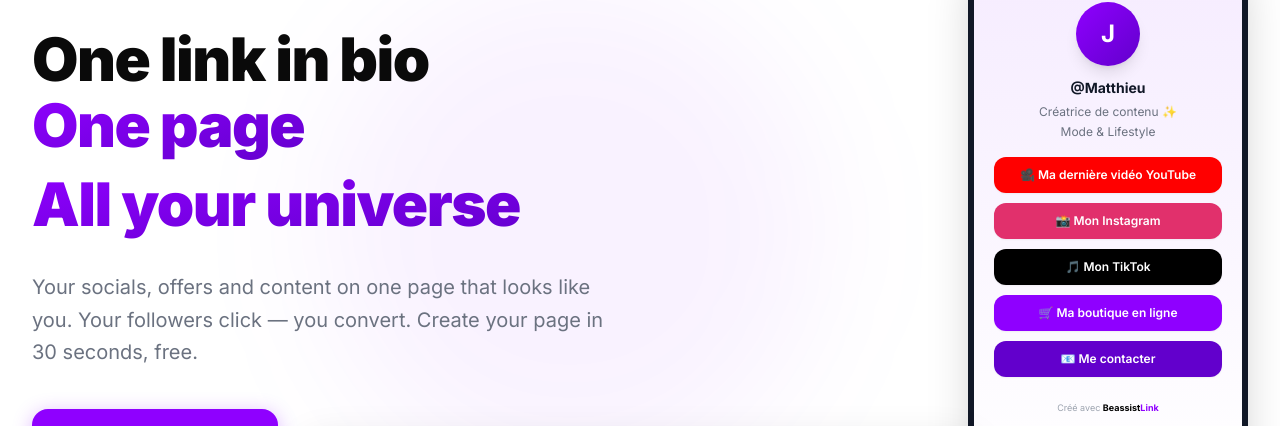
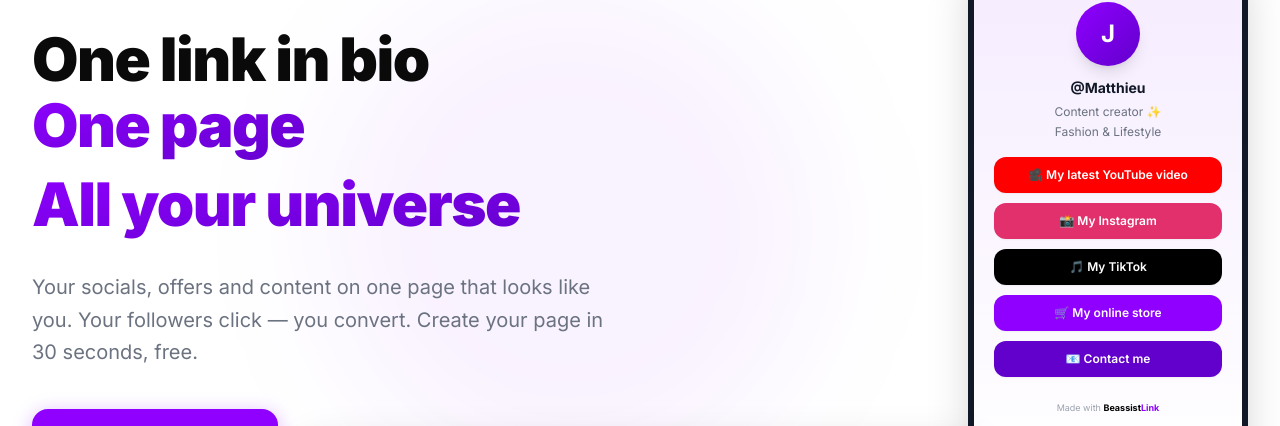
Before and after one commit to BDSproject/Beassist-Link.com, a Next.js app: page / in a window 1280 px wide. Shown: the part 220-646 px from the top of the page. Built offline with nearby package versions, Linux system fonts and the light colour scheme; no server answers; a web font is replaced by a local one.

Commit message:
fix: make the hero phone mockup bilingual
The phone mockup on the landing page was hardcoded in French, so the
English landing showed French labels ("Ma dernière vidéo YouTube",
"Mon Instagram", etc.). It now follows the selected language.

```diff
--- a/src/components/landing/hero.tsx
+++ b/src/components/landing/hero.tsx
@@ -7,6 +7,13 @@ import { ArrowRight, Sparkles } from "lucide-react";
 import { useLanguage } from "@/contexts/language-context";
 
 function PhoneMockup() {
+  const { lang } = useLanguage();
+  const en = lang === "en";
+  const labels = en
+    ? ["🎥 My latest YouTube video", "📸 My Instagram", "🎵 My TikTok", "🛒 My online store", "📧 Contact me"]
+    : ["🎥 Ma dernière vidéo YouTube", "📸 Mon Instagram", "🎵 Mon TikTok", "🛒 Ma boutique en ligne", "📧 Me contacter"];
+  const colors = ["#FF0000", "#E1306C", "#000000", "#8F00FF", "#6200CC"];
+
   return (
     <div
       className="relative mx-auto w-[280px] h-[560px] bg-white rounded-[36px] border-[6px] border-gray-900 shadow-2xl overflow-hidden
@@ -21,33 +28,28 @@ function PhoneMockup() {
           </div>
           <h3 className="mt-3 text-sm font-bold text-gray-900">@Matthieu</h3>
           <p className="text-xs text-gray-500 mt-1 text-center leading-relaxed">
-            Créatrice de contenu ✨
+            {en ? "Content creator ✨" : "Créatrice de contenu ✨"}
             <br />
-            Mode & Lifestyle
+            {en ? "Fashion & Lifestyle" : "Mode & Lifestyle"}
           </p>
         </div>
 
         <div className="space-y-2.5">
-          {[
-            { label: "🎥 Ma dernière vidéo YouTube", bg: "#FF0000" },
-            { label: "📸 Mon Instagram", bg: "#E1306C" },
-            { label: "🎵 Mon TikTok", bg: "#000000" },
-            { label: "🛒 Ma boutique en ligne", bg: "#8F00FF" },
-            { label: "📧 Me contacter", bg: "#6200CC" },
-          ].map((item, i) => (
+          {labels.map((label, i) => (
             <div
               key={i}
               className="w-full px-3 py-2.5 rounded-xl text-white text-xs font-semibold text-center shadow-sm"
-              style={{ backgroundColor: item.bg }}
+              style={{ backgroundColor: colors[i] }}
             >
-              {item.label}
+              {label}
             </div>
           ))}
         </div>
 
         <div className="mt-4 text-center">
           <span className="text-[9px] text-gray-400">
-            Créé avec <span className="font-bold text-black">Beassist</span>
+            {en ? "Made with " : "Créé avec "}
+            <span className="font-bold text-black">Beassist</span>
             <span className="font-bold" style={{ color: "#8F00FF" }}>
               Link
             </span>
```
